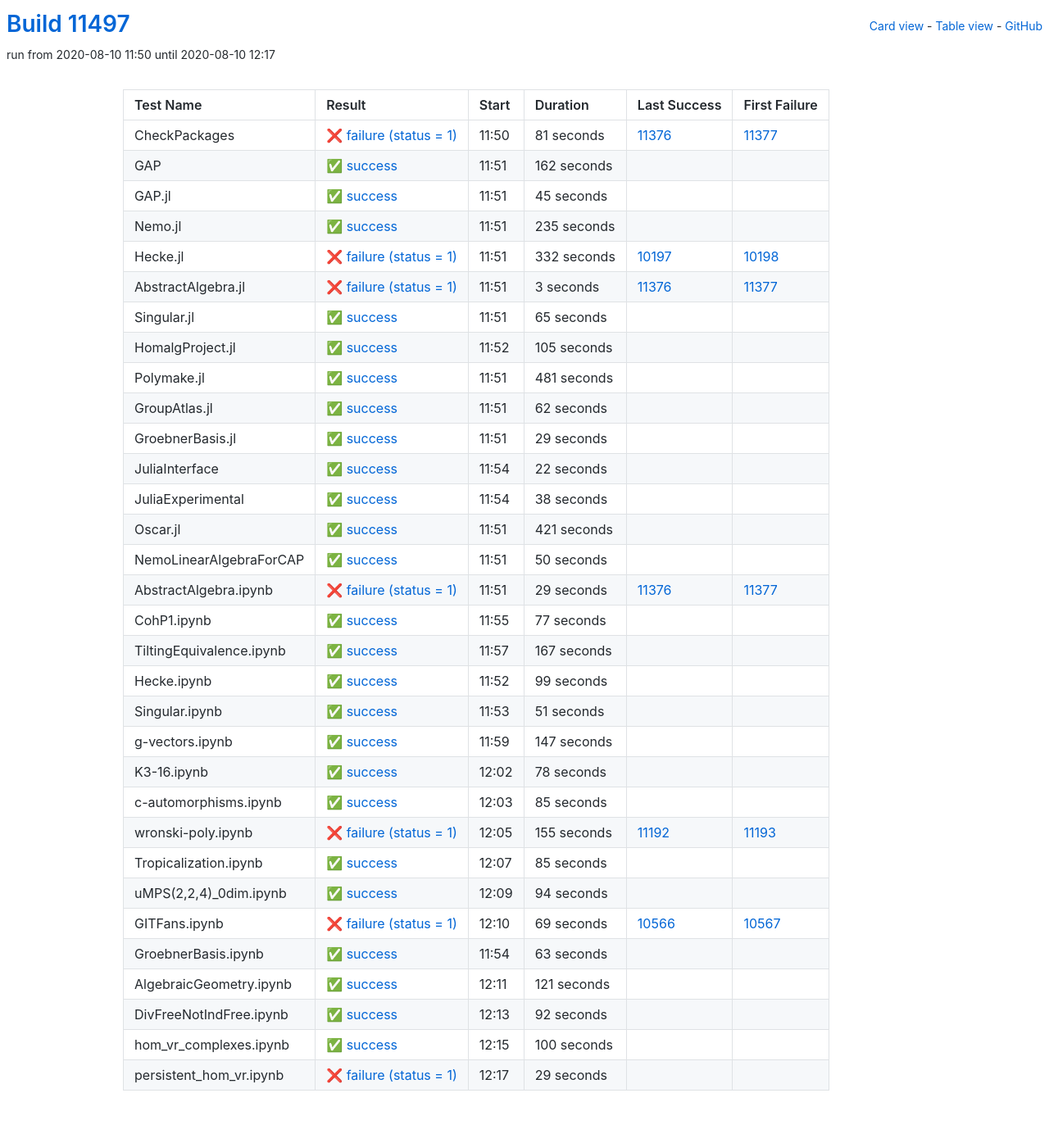
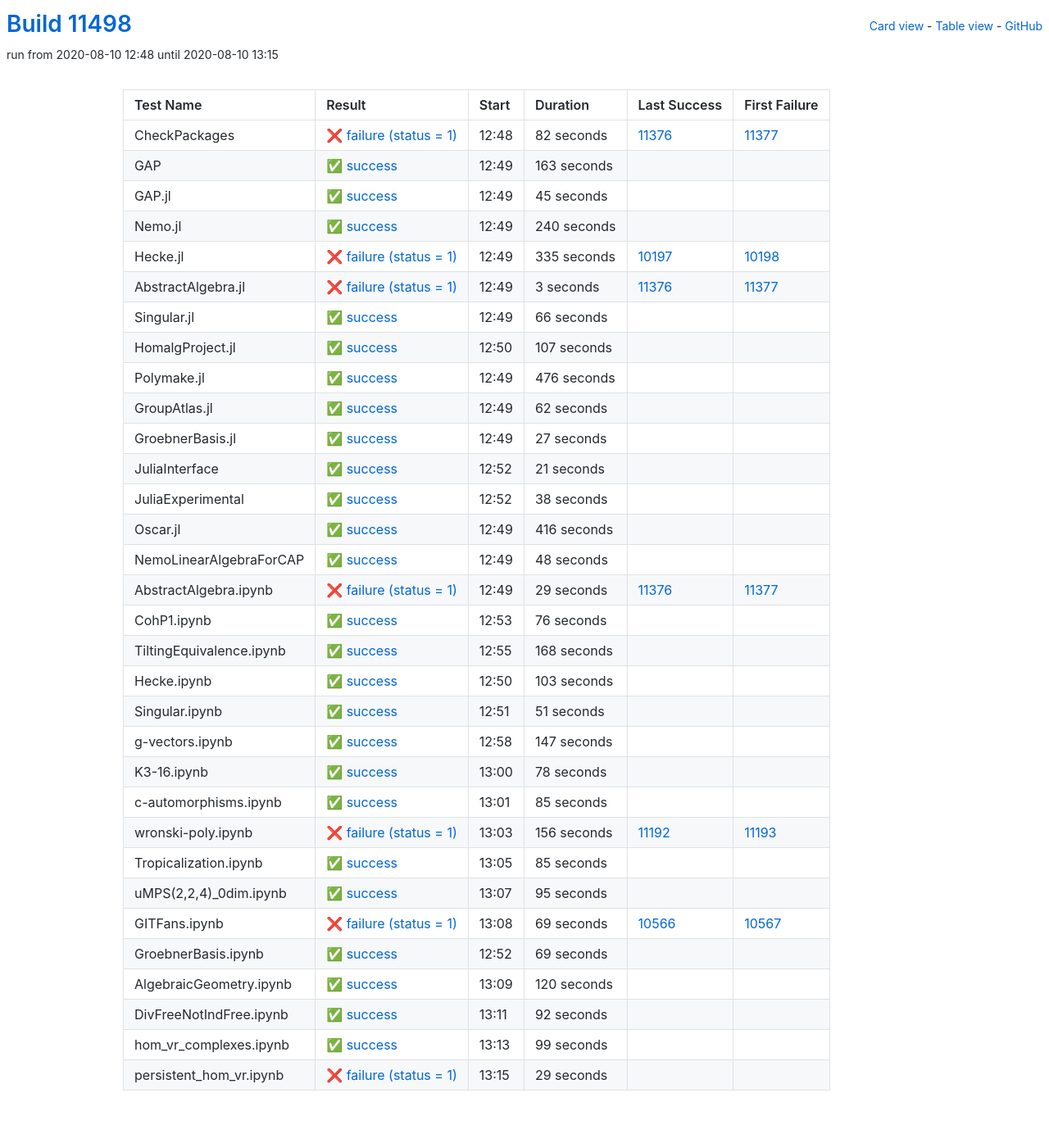
Before and after one commit to oscar-system/oscar-ci-status, a Jekyll site: the page built from table.html, in a window 1280 px wide. Shown: the whole page at 82% size. Built offline with Jekyll 4.4.1, drawn with Linux system fonts in a browser that asks for light colours.

Commit message:
Build #11498

```diff
--- a/_data/ci.yml
+++ b/_data/ci.yml
@@ -1,6 +1,6 @@
 ---
-build: 11497
-build_url: https://oscarci.mathematik.uni-kl.de/job/oscar/11497/
+build: 11498
+build_url: https://oscarci.mathematik.uni-kl.de/job/oscar/11498/
 job: oscar
 organization: oscar-system
 repo: oscar-ci-status
@@ -8,32 +8,32 @@
 tests:
 - name: CheckPackages
   id: checkpackages
-  log: https://oscarci.mathematik.uni-kl.de/job/oscar/11497/artifact/logs/build-11497/CheckPackages.log
-  start: 2020-08-10 11:50
+  log: https://oscarci.mathematik.uni-kl.de/job/oscar/11498/artifact/logs/build-11498/CheckPackages.log
+  start: 2020-08-10 12:48
   success: false
   exitcode: 1
   status: failure
-  duration: 81
+  duration: 82
   last_success: 11376
   last_success_url: https://oscarci.mathematik.uni-kl.de/job/oscar/11376/
   first_failure: 11377
   first_failure_url: https://oscarci.mathematik.uni-kl.de/job/oscar/11377/
 - name: GAP
   id: gap
-  log: https://oscarci.mathematik.uni-kl.de/job/oscar/11497/artifact/logs/build-11497/GAP.log
-  start: 2020-08-10 11:51
+  log: https://oscarci.mathematik.uni-kl.de/job/oscar/11498/artifact/logs/build-11498/GAP.log
+  start: 2020-08-10 12:49
   success: true
   exitcode: 0
   status: success
-  duration: 162
+  duration: 163
   last_success: false
   last_success_url:
   first_failure: false
   first_failure_url:
 - name: GAP.jl
   id: gap-jl
-  log: https://oscarci.mathematik.uni-kl.de/job/oscar/11497/artifact/logs/build-11497/GAP.jl.log
-  start: 2020-08-10 11:51
+  log: https://oscarci.mathematik.uni-kl.de/job/oscar/11498/artifact/logs/build-11498/GAP.jl.log
+  start: 2020-08-10 12:49
   success: true
   exitcode: 0
   status: success
@@ -44,32 +44,32 @@
   first_failure_url:
 - name: Nemo.jl
   id: nemo-jl
-  log: https://oscarci.mathematik.uni-kl.de/job/oscar/11497/artifact/logs/build-11497/Nemo.jl.log
-  start: 2020-08-10 11:51
+  log: https://oscarci.mathematik.uni-kl.de/job/oscar/11498/artifact/logs/build-11498/Nemo.jl.log
+  start: 2020-08-10 12:49
   success: true
   exitcode: 0
   status: success
-  duration: 235
+  duration: 240
   last_success: false
   last_success_url:
   first_failure: false
   first_failure_url:
 - name: Hecke.jl
   id: hecke-jl
-  log: https://oscarci.mathematik.uni-kl.de/job/oscar/11497/artifact/logs/build-11497/Hecke.jl.log
-  start: 2020-08-10 11:51
+  log: https://oscarci.mathematik.uni-kl.de/job/oscar/11498/artifact/logs/build-11498/Hecke.jl.log
+  start: 2020-08-10 12:49
   success: false
   exitcode: 1
   status: failure
-  duration: 332
+  duration: 335
   last_success: 10197
   last_success_url: https://oscarci.mathematik.uni-kl.de/job/oscar/10197/
   first_failure: 10198
   first_failure_url: https://oscarci.mathematik.uni-kl.de/job/oscar/10198/
 - name: AbstractAlgebra.jl
   id: abstractalgebra-jl
-  log: https://oscarci.mathematik.uni-kl.de/job/oscar/11497/artifact/logs/build-11497/AbstractAlgebra.jl.log
-  start: 2020-08-10 11:51
+  log: https://oscarci.mathematik.uni-kl.de/job/oscar/11498/artifact/logs/build-11498/AbstractAlgebra.jl.log
+  start: 2020-08-10 12:49
   success: false
   exitcode: 1
   status: failure
@@ -80,44 +80,44 @@
   first_failure_url: https://oscarci.mathematik.uni-kl.de/job/oscar/11377/
 - name: Singular.jl
   id: singular-jl
-  log: https://oscarci.mathematik.uni-kl.de/job/oscar/11497/artifact/logs/build-11497/Singular.jl.log
-  start: 2020-08-10 11:51
+  log: https://oscarci.mathematik.uni-kl.de/job/oscar/11498/artifact/logs/build-11498/Singular.jl.log
+  start: 2020-08-10 12:49
   success: true
   exitcode: 0
   status: success
-  duration: 65
+  duration: 66
   last_success: false
   last_success_url:
   first_failure: false
   first_failure_url:
 - name: HomalgProject.jl
   id: homalgproject-jl
-  log: https://oscarci.mathematik.uni-kl.de/job/oscar/11497/artifact/logs/build-11497/HomalgProject.jl.log
-  start: 2020-08-10 11:52
+  log: https://oscarci.mathematik.uni-kl.de/job/oscar/11498/artifact/logs/build-11498/HomalgProject.jl.log
+  start: 2020-08-10 12:50
   success: true
   exitcode: 0
   status: success
-  duration: 105
+  duration: 107
   last_success: false
   last_success_url:
   first_failure: false
   first_failure_url:
 - name: Polymake.jl
   id: polymake-jl
-  log: https://oscarci.mathematik.uni-kl.de/job/oscar/11497/artifact/logs/build-11497/Polymake.jl.log
-  start: 2020-08-10 11:51
+  log: https://oscarci.mathematik.uni-kl.de/job/oscar/11498/artifact/logs/build-11498/Polymake.jl.log
+  start: 2020-08-10 12:49
   success: true
   exitcode: 0
   status: success
-  duration: 481
+  duration: 476
   last_success: false
   last_success_url:
   first_failure: false
   first_failure_url:
 - name: GroupAtlas.jl
   id: groupatlas-jl
-  log: https://oscarci.mathematik.uni-kl.de/job/oscar/11497/artifact/logs/build-11497/GroupAtlas.jl.log
-  start: 2020-08-10 11:51
+  log: https://oscarci.mathematik.uni-kl.de/job/oscar/11498/artifact/logs/build-11498/GroupAtlas.jl.log
+  start: 2020-08-10 12:49
   success: true
   exitcode: 0
   status: success
@@ -128,32 +128,32 @@
   first_failure_url:
 - name: GroebnerBasis.jl
   id: groebnerbasis-jl
-  log: https://oscarci.mathematik.uni-kl.de/job/oscar/11497/artifact/logs/build-11497/GroebnerBasis.jl.log
-  start: 2020-08-10 11:51
+  log: https://oscarci.mathematik.uni-kl.de/job/oscar/11498/artifact/logs/build-11498/GroebnerBasis.jl.log
+  start: 2020-08-10 12:49
   success: true
   exitcode: 0
   status: success
-  duration: 29
+  duration: 27
   last_success: false
   last_success_url:
   first_failure: false
   first_failure_url:
 - name: JuliaInterface
   id: juliainterface
-  log: https://oscarci.mathematik.uni-kl.de/job/oscar/11497/artifact/logs/build-11497/JuliaInterface.log
-  start: 2020-08-10 11:54
+  log: https://oscarci.mathematik.uni-kl.de/job/oscar/11498/artifact/logs/build-11498/JuliaInterface.log
+  start: 2020-08-10 12:52
   success: true
   exitcode: 0
   status: success
-  duration: 22
+  duration: 21
   last_success: false
   last_success_url:
   first_failure: false
   first_failure_url:
 - name: JuliaExperimental
   id: juliaexperimental
-  log: https://oscarci.mathematik.uni-kl.de/job/oscar/11497/artifact/logs/build-11497/JuliaExperimental.log
-  start: 2020-08-10 11:54
+  log: https://oscarci.mathematik.uni-kl.de/job/oscar/11498/artifact/logs/build-11498/JuliaExperimental.log
+  start: 2020-08-10 12:52
   success: true
   exitcode: 0
   status: success
@@ -164,32 +164,32 @@
   first_failure_url:
 - name: Oscar.jl
   id: oscar-jl
-  log: https://oscarci.mathematik.uni-kl.de/job/oscar/11497/artifact/logs/build-11497/Oscar.jl.log
-  start: 2020-08-10 11:51
+  log: https://oscarci.mathematik.uni-kl.de/job/oscar/11498/artifact/logs/build-11498/Oscar.jl.log
+  start: 2020-08-10 12:49
   success: true
   exitcode: 0
   status: success
-  duration: 421
+  duration: 416
   last_success: false
   last_success_url:
   first_failure: false
   first_failure_url:
 - name: NemoLinearAlgebraForCAP
   id: nemolinearalgebraforcap
-  log: https://oscarci.mathematik.uni-kl.de/job/oscar/11497/artifact/logs/build-11497/NemoLinearAlgebraForCAP.log
-  start: 2020-08-10 11:51
+  log: https://oscarci.mathematik.uni-kl.de/job/oscar/11498/artifact/logs/build-11498/NemoLinearAlgebraForCAP.log
+  start: 2020-08-10 12:49
   success: true
   exitcode: 0
   status: success
-  duration: 50
+  duration: 48
   last_success: false
   last_success_url:
   first_failure: false
   first_failure_url:
 - name: AbstractAlgebra.ipynb
   id: abstractalgebra-ipynb
-  log: https://oscarci.mathematik.uni-kl.de/job/oscar/11497/artifact/logs/build-11497/AbstractAlgebra.ipynb.log
-  start: 2020-08-10 11:51
+  log: https://oscarci.mathematik.uni-kl.de/job/oscar/11498/artifact/logs/build-11498/AbstractAlgebra.ipynb.log
+  start: 2020-08-10 12:49
   success: false
   exitcode: 1
   status: failure
@@ -200,44 +200,44 @@
   first_failure_url: https://oscarci.mathematik.uni-kl.de/job/oscar/11377/
 - name: CohP1.ipynb
   id: cohp1-ipynb
-  log: https://oscarci.mathematik.uni-kl.de/job/oscar/11497/artifact/logs/build-11497/CohP1.ipynb.log
-  start: 2020-08-10 11:55
+  log: https://oscarci.mathematik.uni-kl.de/job/oscar/11498/artifact/logs/build-11498/CohP1.ipynb.log
+  start: 2020-08-10 12:53
   success: true
   exitcode: 0
   status: success
-  duration: 77
+  duration: 76
   last_success: false
   last_success_url:
   first_failure: false
   first_failure_url:
 - name: TiltingEquivalence.ipynb
   id: tiltingequivalence-ipynb
-  log: https://oscarci.mathematik.uni-kl.de/job/oscar/11497/artifact/logs/build-11497/TiltingEquivalence.ipynb.log
-  start: 2020-08-10 11:57
+  log: https://oscarci.mathematik.uni-kl.de/job/oscar/11498/artifact/logs/build-11498/TiltingEquivalence.ipynb.log
+  start: 2020-08-10 12:55
   success: true
   exitcode: 0
   status: success
-  duration: 167
+  duration: 168
   last_success: false
   last_success_url:
   first_failure: false
   first_failure_url:
 - name: Hecke.ipynb
   id: hecke-ipynb
-  log: https://oscarci.mathematik.uni-kl.de/job/oscar/11497/artifact/logs/build-11497/Hecke.ipynb.log
-  start: 2020-08-10 11:52
+  log: https://oscarci.mathematik.uni-kl.de/job/oscar/11498/artifact/logs/build-11498/Hecke.ipynb.log
+  start: 2020-08-10 12:50
   success: true
   exitcode: 0
   status: success
-  duration: 99
+  duration: 103
   last_success: false
   last_success_url:
   first_failure: false
   first_failure_url:
 - name: Singular.ipynb
   id: singular-ipynb
-  log: https://oscarci.mathematik.uni-kl.de/job/oscar/11497/artifact/logs/build-11497/Singular.ipynb.log
-  start: 2020-08-10 11:53
+  log: https://oscarci.mathematik.uni-kl.de/job/oscar/11498/artifact/logs/build-11498/Singular.ipynb.log
+  start: 2020-08-10 12:51
   success: true
   exitcode: 0
   status: success
@@ -248,8 +248,8 @@
   first_failure_url:
 - name: g-vectors.ipynb
   id: g-vectors-ipynb
-  log: https://oscarci.mathematik.uni-kl.de/job/oscar/11497/artifact/logs/build-11497/g-vectors.ipynb.log
-  start: 2020-08-10 11:59
+  log: https://oscarci.mathematik.uni-kl.de/job/oscar/11498/artifact/logs/build-11498/g-vectors.ipynb.log
+  start: 2020-08-10 12:58
   success: true
   exitcode: 0
   status: success
@@ -260,8 +260,8 @@
   first_failure_url:
 - name: K3-16.ipynb
   id: k3-16-ipynb
-  log: https://oscarci.mathematik.uni-kl.de/job/oscar/11497/artifact/logs/build-11497/K3-16.ipynb.log
-  start: 2020-08-10 12:02
+  log: https://oscarci.mathematik.uni-kl.de/job/oscar/11498/artifact/logs/build-11498/K3-16.ipynb.log
+  start: 2020-08-10 13:00
   success: true
   exitcode: 0
   status: success
@@ -272,8 +272,8 @@
   first_failure_url:
 - name: c-automorphisms.ipynb
   id: c-automorphisms-ipynb
-  log: https://oscarci.mathematik.uni-kl.de/job/oscar/11497/artifact/logs/build-11497/c-automorphisms.ipynb.log
-  start: 2020-08-10 12:03
+  log: https://oscarci.mathematik.uni-kl.de/job/oscar/11498/artifact/logs/build-11498/c-automorphisms.ipynb.log
+  start: 2020-08-10 13:01
   success: true
   exitcode: 0
   status: success
@@ -284,20 +284,20 @@
   first_failure_url:
 - name: wronski-poly.ipynb
   id: wronski-poly-ipynb
-  log: https://oscarci.mathematik.uni-kl.de/job/oscar/11497/artifact/logs/build-11497/wronski-poly.ipynb.log
-  start: 2020-08-10 12:05
+  log: https://oscarci.mathematik.uni-kl.de/job/oscar/11498/artifact/logs/build-11498/wronski-poly.ipynb.log
+  start: 2020-08-10 13:03
   success: false
   exitcode: 1
   status: failure
-  duration: 155
+  duration: 156
   last_success: 11192
   last_success_url: https://oscarci.mathematik.uni-kl.de/job/oscar/11192/
   first_failure: 11193
   first_failure_url: https://oscarci.mathematik.uni-kl.de/job/oscar/11193/
 - name: Tropicalization.ipynb
   id: tropicalization-ipynb
-  log: https://oscarci.mathematik.uni-kl.de/job/oscar/11497/artifact/logs/build-11497/Tropicalization.ipynb.log
-  start: 2020-08-10 12:07
+  log: https://oscarci.mathematik.uni-kl.de/job/oscar/11498/artifact/logs/build-11498/Tropicalization.ipynb.log
+  start: 2020-08-10 13:05
   success: true
   exitcode: 0
   status: success
@@ -308,20 +308,20 @@
   first_failure_url:
 - name: uMPS(2,2,4)_0dim.ipynb
   id: umps-2-2-4-0dim-ipynb
-  log: https://oscarci.mathematik.uni-kl.de/job/oscar/11497/artifact/logs/build-11497/uMPS-2-2-4-_0dim.ipynb.log
-  start: 2020-08-10 12:09
+  log: https://oscarci.mathematik.uni-kl.de/job/oscar/11498/artifact/logs/build-11498/uMPS-2-2-4-_0dim.ipynb.log
+  start: 2020-08-10 13:07
   success: true
   exitcode: 0
   status: success
-  duration: 94
+  duration: 95
   last_success: false
   last_success_url:
   first_failure: false
   first_failure_url:
 - name: GITFans.ipynb
   id: gitfans-ipynb
-  log: https://oscarci.mathematik.uni-kl.de/job/oscar/11497/artifact/logs/build-11497/GITFans.ipynb.log
-  start: 2020-08-10 12:10
+  log: https://oscarci.mathematik.uni-kl.de/job/oscar/11498/artifact/logs/build-11498/GITFans.ipynb.log
+  start: 2020-08-10 13:08
   success: false
   exitcode: 1
   status: failure
@@ -332,32 +332,32 @@
   first_failure_url: https://oscarci.mathematik.uni-kl.de/job/oscar/10567/
 - name: GroebnerBasis.ipynb
   id: groebnerbasis-ipynb
-  log: https://oscarci.mathematik.uni-kl.de/job/oscar/11497/artifact/logs/build-11497/GroebnerBasis.ipynb.log
-  start: 2020-08-10 11:54
+  log: https://oscarci.mathematik.uni-kl.de/job/oscar/11498/artifact/logs/build-11498/GroebnerBasis.ipynb.log
+  start: 2020-08-10 12:52
   success: true
   exitcode: 0
   status: success
-  duration: 63
+  duration: 69
   last_success: false
   last_success_url:
   first_failure: false
   first_failure_url:
 - name: AlgebraicGeometry.ipynb
   id: algebraicgeometry-ipynb
-  log: https://oscarci.mathematik.uni-kl.de/job/oscar/11497/artifact/logs/build-11497/AlgebraicGeometry.ipynb.log
-  start: 2020-08-10 12:11
+  log: https://oscarci.mathematik.uni-kl.de/job/oscar/11498/artifact/logs/build-11498/AlgebraicGeometry.ipynb.log
+  start: 2020-08-10 13:09
   success: true
   exitcode: 0
   status: success
-  duration: 121
+  duration: 120
   last_success: false
   last_success_url:
   first_failure: false
   first_failure_url:
 - name: DivFreeNotIndFree.ipynb
   id: divfreenotindfree-ipynb
-  log: https://oscarci.mathematik.uni-kl.de/job/oscar/11497/artifact/logs/build-11497/DivFreeNotIndFree.ipynb.log
-  start: 2020-08-10 12:13
+  log: https://oscarci.mathematik.uni-kl.de/job/oscar/11498/artifact/logs/build-11498/DivFreeNotIndFree.ipynb.log
+  start: 2020-08-10 13:11
   success: true
   exitcode: 0
   status: success
@@ -368,20 +368,20 @@
   first_failure_url:
 - name: hom_vr_complexes.ipynb
   id: hom-vr-complexes-ipynb
-  log: https://oscarci.mathematik.uni-kl.de/job/oscar/11497/artifact/logs/build-11497/hom_vr_complexes.ipynb.log
-  start: 2020-08-10 12:15
+  log: https://oscarci.mathematik.uni-kl.de/job/oscar/11498/artifact/logs/build-11498/hom_vr_complexes.ipynb.log
+  start: 2020-08-10 13:13
   success: true
   exitcode: 0
   status: success
-  duration: 100
+  duration: 99
   last_success: false
   last_success_url:
   first_failure: false
   first_failure_url:
 - name: persistent_hom_vr.ipynb
   id: persistent-hom-vr-ipynb
-  log: https://oscarci.mathematik.uni-kl.de/job/oscar/11497/artifact/logs/build-11497/persistent_hom_vr.ipynb.log
-  start: 2020-08-10 12:17
+  log: https://oscarci.mathematik.uni-kl.de/job/oscar/11498/artifact/logs/build-11498/persistent_hom_vr.ipynb.log
+  start: 2020-08-10 13:15
   success: false
   exitcode: 1
   status: failure
```
Also changed, not shown: README.md.
